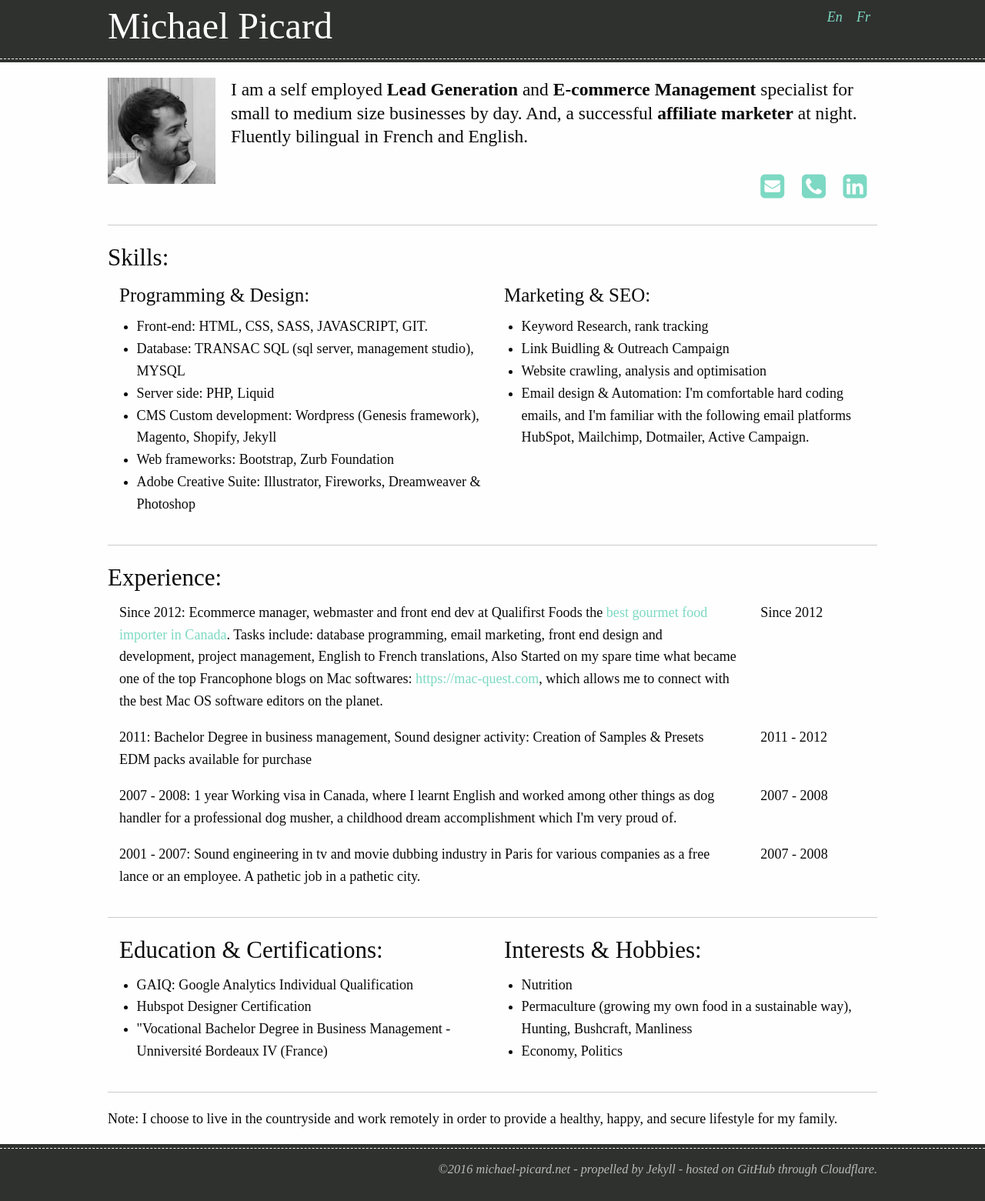
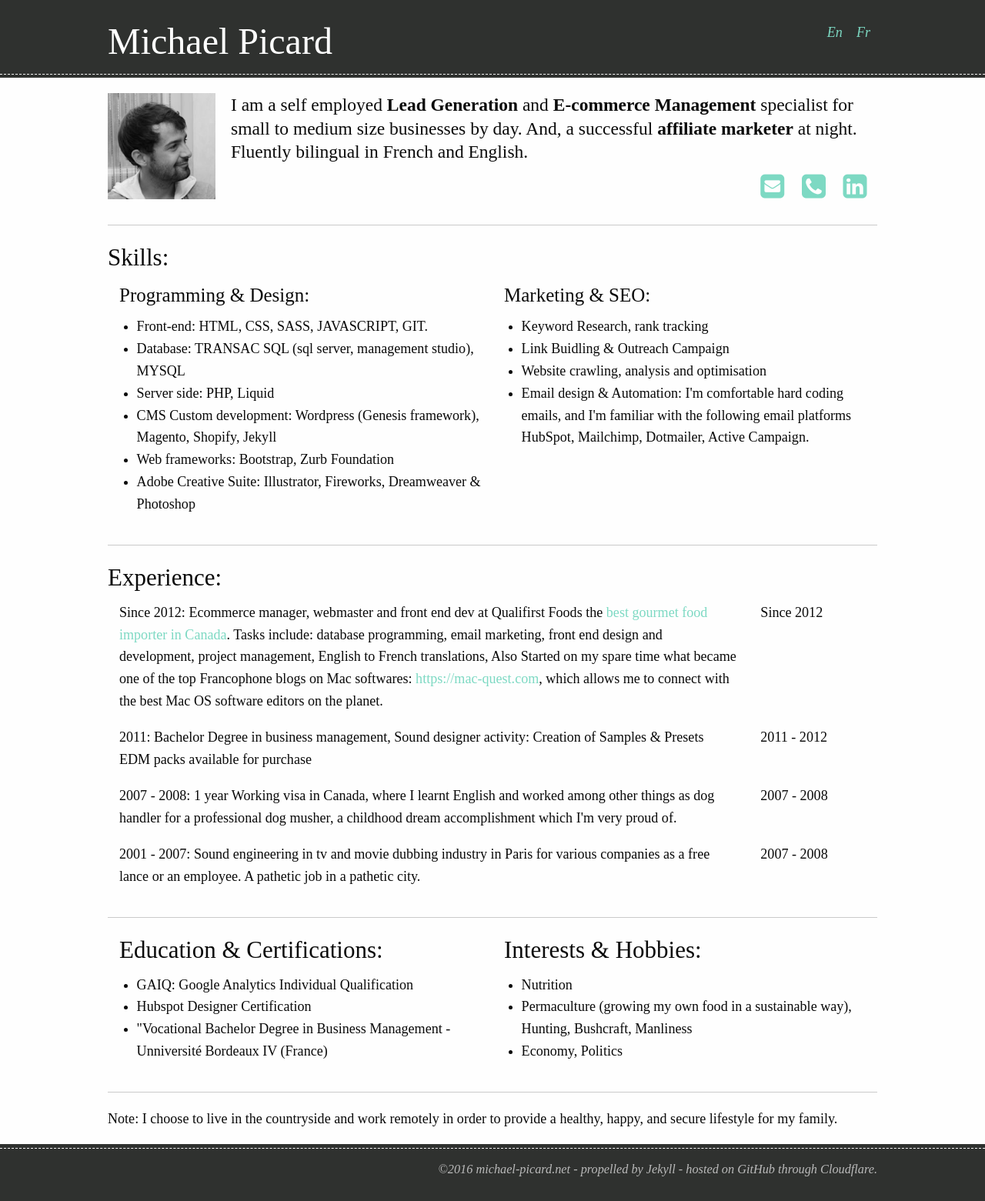
Before and after one commit to michael-picard/resume, a Jekyll site: the page built from index.html, in a window 1280 px wide. Shown: the whole page at 77% size. Built offline with Jekyll 4.4.1, drawn with Linux system fonts in a browser that asks for light colours.

Commit message:
finttube

```diff
--- a/css/mpstyle.css
+++ b/css/mpstyle.css
@@ -1,13 +1,13 @@
 header, footer {
 	background-color: #2F312F;
 }
-header {margin-bottom: 20px;}
+header {margin-bottom: 20px;padding-top: 20px;}
 header h1 {
 	color: #FFF;
     font-family: "estilo-pro", serif;
 }
 h2, h3, h4, h5, h6, p, ul, ol, li { font-family: "freight-text-pro",serif;}
-header h1 a { color: #FFF; }
+header h1 a, header h1 a:hover { color: #FFF; }
 ul.selectlang li a {
 	color: #7DD9C3;
 	font-style: italic;
@@ -25,6 +25,7 @@ a { color: #7DD9C3; }
 	margin-top: 0;
 	color: #BABABA;
 }*/
+ul.contacticon {  margin-top: -20px;}
 footer {
 	padding-top: 5px;
     font-size: 90%;
--- a/index.html
+++ b/index.html
@@ -6,7 +6,7 @@ title: Home
    <div id="hello2">
 
     <p class="lead"><img id="headpic" class="float-left" src="{{ site.github.url }}/images/head-look-right.jpg" alt="Michael picture" width="140" height="138" />I am a self employed <strong>Lead Generation</strong> and <strong>E-commerce Management</strong> specialist for small to medium size businesses by day. And, a successful <strong>affiliate marketer</strong> at night. Fluently bilingual in French and English.</p>
-    <ul class="menu float-right">
+    <ul class="contacticon menu float-right">
         <li><a href="#"><i class="fa fa-2x fa-envelope-square"></i></a></li>
         <li><a href="#"><i class="fa fa-2x fa-phone-square"></i></a></li>
         <li><a href="#"><i class="fa fa-2x fa-linkedin-square"></i></a></li>
```
